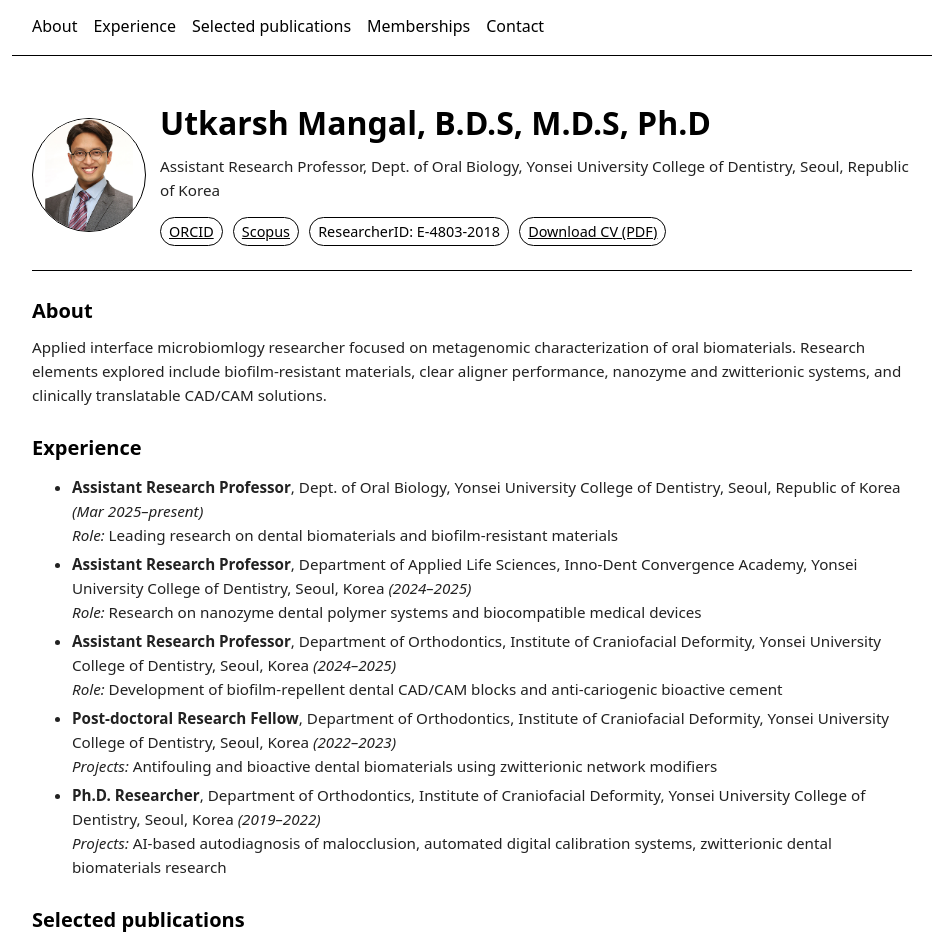
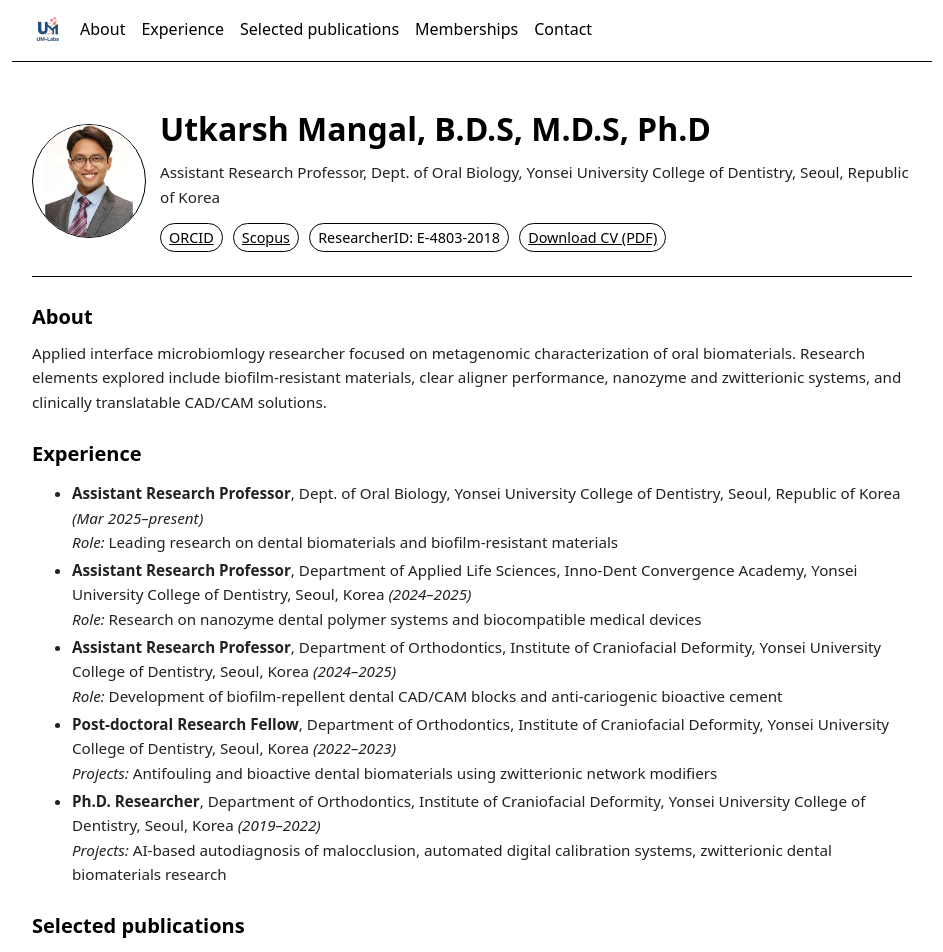
Before and after one commit to utkmangal/utkmangal, a Jekyll site: the page built from index.md, in a window 1280 px wide. Shown: the top 952 px of the page, without its empty margins (168-1111 px from the left). Built offline with Jekyll 4.4.1, drawn with Linux system fonts in a browser that asks for light colours; our own code applies the rules of GitHub Pages for plain Markdown files; some of the changed text lies outside the part shown.

Commit message:
Add navigation logo and 2023 Nature Communications publication

```diff
--- a/index.md
+++ b/index.md
@@ -25,9 +25,16 @@
 .pub{border:1px solid #000;padding:10px}
 .pub img{width:100%;aspect-ratio:4/3;object-fit:cover;border:1px solid #000;background:#f5f5f5}
 .pub figcaption{margin-top:10px;font-size:.95rem}
+.logo-inline{height:32px;width:auto;display:block}
+nav{align-items:center}
+nav a img{opacity:.9;transition:.2s}
+nav a img:hover{opacity:1}
 </style>
 
 <nav>
+  <a href="{{ site.baseurl }}/">
+    <img src="{{ site.baseurl }}/assets/img/logo.ico" alt="Logo" class="logo-inline">
+  </a>
   <a href="#about">About</a>
   <a href="#experience">Experience</a>
   <a href="#publications">Selected publications</a>
@@ -97,6 +104,13 @@
       </figure>
 
       <figure class="pub">
+        <img src="{{ site.baseurl }}/assets/img/papers/nat-commun-2023.jpg" alt="Nature Communications 2023 article first page">
+        <figcaption>
+          Choi W, <strong>Mangal U</strong>, Park JY, Kim JY, Jun T, Jung JW, <em>et&nbsp;al.</em> Occlusive membranes for guided regeneration of inflamed tissue defects. <em>Nature Communications</em>, 2023.
+        </figcaption>
+      </figure>
+
+      <figure class="pub">
         <img src="{{ site.baseurl }}/assets/img/papers/biomaterials-2023.jpg" alt="Biomaterials article first page">
         <figcaption>
           Jin J, <strong>Mangal U</strong>, Seo JY, Kim JY, Ryu JH, Lee YH, <em>et&nbsp;al.</em> Cerium oxide nanozymes confer a bio-friendly surface micro-environment to methacrylate-based oro-facial prostheses. <em>Biomaterials</em>, 2023.
```
Also changed, not shown: assets/img/logo.ico (added), assets/img/papers/adv-healthcare-mater-2024.jpg (added), assets/img/papers/bioactive-materials-2022.jpg (added), assets/img/papers/biomaterials-2023.jpg (added), assets/img/papers/j-periodontal-res-2022.jpg (added), assets/img/papers/nat-commun-2023.jpg (added), assets/img/papers/nat-commun-2024.jpg (added), 1 other file.
